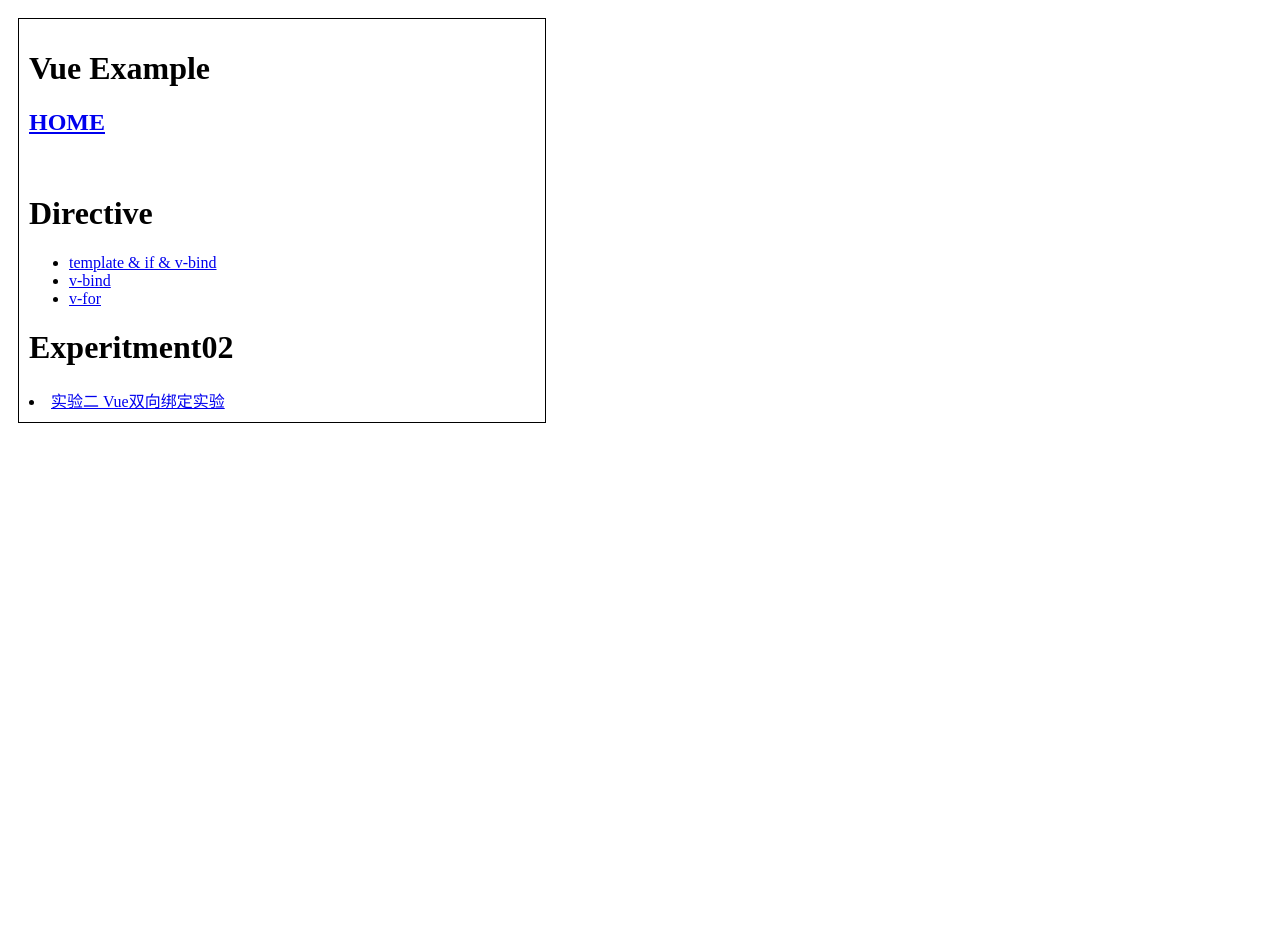
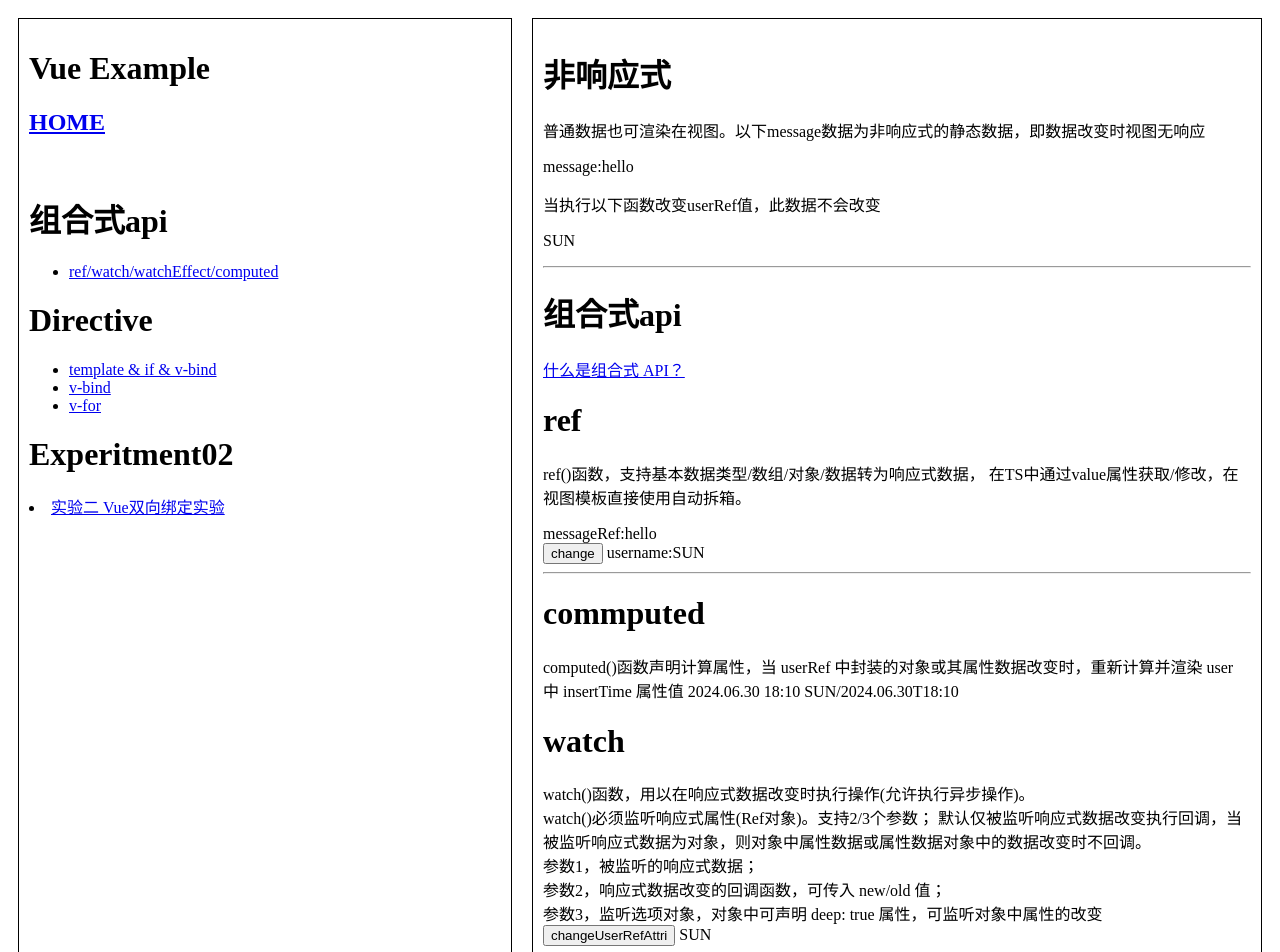
Before and after one commit to MikeColeone/vue3, a Vue app: page /#/example02_01 in a window 1280 px wide. Shown: the top 952 px of the page. Before the commit the page ends 800 px from the top, so only its background shows below. Built offline with nearby package versions, Linux system fonts and the light colour scheme.

Commit message:
componets_api

```diff
--- a/src/main.ts
+++ b/src/main.ts
@@ -4,5 +4,5 @@ import { createApp } from 'vue'
 import App from './App.vue'
 import router from './router'
 
-// 调用 使用router组件渲染App组件
+// 调用 使用router组件渲染App
 createApp(App).use(router).mount('#app')
--- a/src/router/index.ts
+++ b/src/router/index.ts
@@ -24,6 +24,10 @@ const routes: RouteRecordRaw[] = [
   {
     path: '/experiment02',
     component: () => import('@/views/experitment02/experiment02.vue')
+  },
+  {
+    path: '/example02_01',
+    component: () => import('@/views/example02/experiment02_01.vue')
   }
 ]
 const router = createRouter({
--- a/src/views/SidebarView.vue
+++ b/src/views/SidebarView.vue
@@ -6,6 +6,16 @@
 
     <br />
 
+    <h1>组合式api</h1>
+    <ul>
+      <li>
+        <router-link to="/example02_01">ref/watch/watchEffect/computed</router-link>
+        <router-link></router-link>
+        <router-link></router-link>
+        <router-link></router-link>
+        <router-link></router-link>
+      </li>
+    </ul>
     <h1>Directive</h1>
     <ul>
       <li>
--- a/src/views/example02/experiment02_01.vue
+++ b/src/views/example02/experiment02_01.vue
@@ -3,14 +3,123 @@ import type { User } from '@/type'
 import { computed, ref, watch, watchEffect } from 'vue'
 
 const message = 'hello'
+const user: User = {
+  name: 'SUN',
+  insertTime: '2024.06.30T18:10',
+  address: '100'
+}
+
+const user2: User = {
+  name: 'KK',
+  insertTime: '2024.06.29T18:11',
+  address: '101'
+}
+//修改Ref的值
+let userRef = ref(user)
+let messageRef = ref(message)
+
+const changeUserRef = () => {
+  userRef.value = user2
+}
+
+const changeUserRefAttri = () => {
+  userRef.value.name = 'HZ'
+}
+// computed()函数 同时避免未定义风险
+const userComputed = computed(() => userRef.value.insertTime?.replace('T', ' '))
+
+//监视整个对象
+watch(userRef, () => {
+  alert('对象改变')
+})
+
+//深度监听
+watch(
+  userRef,
+  (newUser, oldUser) => {
+    alert(`watch被激活，用户属性被改变, 名字: ${oldUser.name} 修改为: ${newUser.name}`)
+  },
+  { deep: true }
+)
+
+// watchEffect() 函数  自动监听
+watchEffect(() => {
+  console.log(`watchEffect: ${userRef.value.name}`)
+})
 </script>
 <template>
   <div>
+    <!-- 响应式布局 -->
     <h1>非响应式</h1>
     <p>普通数据也可渲染在视图。以下message数据为非响应式的静态数据，即数据改变时视图无响应</p>
     message:{{ message }}
 
     <br />
     <p>当执行以下函数改变userRef值，此数据不会改变</p>
+    <p>{{ user.name }}</p>
+    <hr />
+    <!-- 组合式api -->
+    <div>
+      <h1>组合式api</h1>
+      <p>
+        <a href="https://v3.cn.vuejs.org/guide/composition-api-introduction.html" target="_blank">
+          什么是组合式 API？
+        </a>
+      </p>
+    </div>
+
+    <!-- ref -->
+    <div>
+      <h1>ref</h1>
+      <p>
+        ref()函数，支持基本数据类型/数组/对象/数据转为响应式数据，
+        在TS中通过value属性获取/修改，在视图模板直接使用自动拆箱。
+      </p>
+      messageRef:{{ messageRef }}
+      <br />
+      <button type="button" @click="changeUserRef">change</button>
+      username:{{ userRef.name }}
+      <br />
+      <hr />
+    </div>
+
+    <div>
+      <h1>commputed</h1>
+      <p>
+        computed()函数声明计算属性，当 userRef 中封装的对象或其属性数据改变时，重新计算并渲染 user
+        中 insertTime 属性值
+        {{ userComputed }}
+        {{ userRef.name }}/{{ userRef.insertTime }}
+      </p>
+    </div>
+
+    <div>
+      <h1>watch</h1>
+      <p>
+        watch()函数，用以在响应式数据改变时执行操作(允许执行异步操作)。
+        <br />
+        watch()必须监听响应式属性(Ref对象)。支持2/3个参数；
+        默认仅被监听响应式数据改变执行回调，当被监听响应式数据为对象，则对象中属性数据或属性数据对象中的数据改变时不回调。
+        <br />
+        参数1，被监听的响应式数据；
+        <br />
+        参数2，响应式数据改变的回调函数，可传入 new/old 值；
+        <br />
+        参数3，监听选项对象，对象中可声明 deep: true 属性，可监听对象中属性的改变
+        <br />
+
+        <!-- 属性改变实现监听 -->
+        <button @click="changeUserRefAttri">changeUserRefAttri</button>
+        {{ userRef.name }}
+      </p>
+    </div>
+
+    <div>
+      <h1>watchEffect()</h1>
+      <p>
+        watchEffect()函数，首次初始化组件响应式数据时即时执行回调，同时监听响应式对象属性的改变。类似整合
+        immediate/deep 的 watch()。
+      </p>
+    </div>
   </div>
 </template>
--- a/src/views/example03/example03_03.vue
+++ b/src/views/example03/example03_03.vue
@@ -1,5 +1,6 @@
 <script setup lang="ts">
 import { ref } from 'vue'
+
 </script>
 <template>
   <div>
@@ -7,8 +8,8 @@ import { ref } from 'vue'
     <p>路由链接是模拟的</p>
     <p>JS中for in(ES5)适合遍历对象的属性及属性值，for of(ES6)适合遍历数组中元素</p>
 
-    <ul>
+    <!-- <ul>
       <li v-for="(c, index) of co"></li>
-    </ul>
+    </ul> -->
   </div>
 </template>
```
